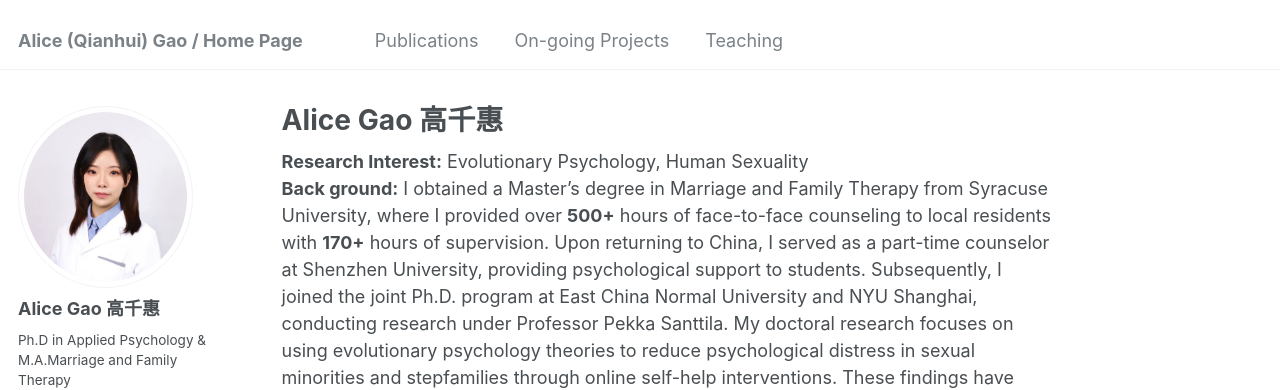
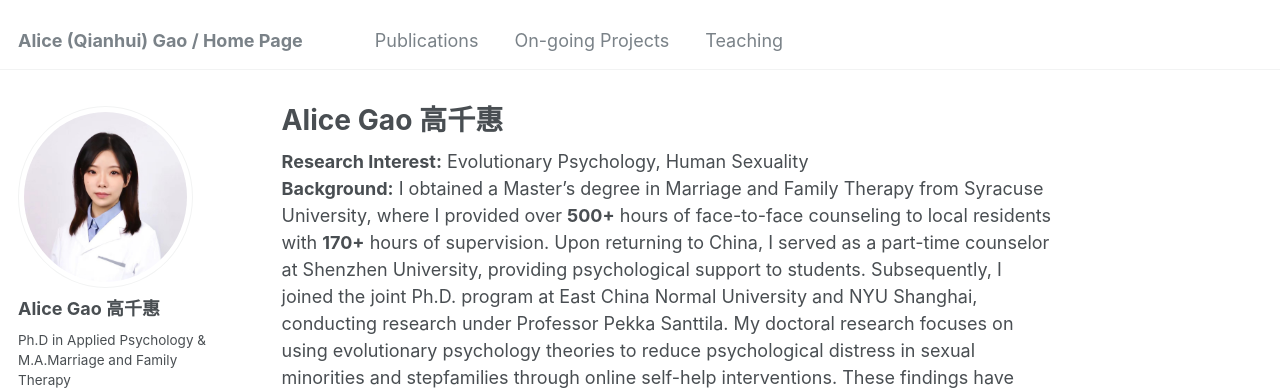
Before and after one commit to alicepsychology/alicepsychology.com, a Jekyll site: the page built from _pages/about.md, in a window 1280 px wide and 900 px high. Shown: the top 390 px of the window. Built offline with Jekyll 4.4.1, drawn with Linux system fonts in a browser that asks for light colours; some web fonts are replaced.

Commit message:
Update about.md

```diff
--- a/_pages/about.md
+++ b/_pages/about.md
@@ -8,7 +8,7 @@ redirect_from:
 ---
 
 **Research Interest:** Evolutionary Psychology, Human Sexuality<br />
-**Back ground:** I obtained a Master’s degree in Marriage and Family Therapy from Syracuse University, where I provided over **500+** hours of face-to-face counseling to local residents with **170+** hours of supervision. Upon returning to China, I served as a part-time counselor at Shenzhen University, providing psychological support to students. Subsequently, I joined the joint Ph.D. program at East China Normal University and NYU Shanghai, conducting research under Professor Pekka Santtila. My doctoral research focuses on using evolutionary psychology theories to reduce psychological distress in sexual minorities and stepfamilies through online self-help interventions. These findings have been published and presented at academic conferences.<br />
+**Background:** I obtained a Master’s degree in Marriage and Family Therapy from Syracuse University, where I provided over **500+** hours of face-to-face counseling to local residents with **170+** hours of supervision. Upon returning to China, I served as a part-time counselor at Shenzhen University, providing psychological support to students. Subsequently, I joined the joint Ph.D. program at East China Normal University and NYU Shanghai, conducting research under Professor Pekka Santtila. My doctoral research focuses on using evolutionary psychology theories to reduce psychological distress in sexual minorities and stepfamilies through online self-help interventions. These findings have been published and presented at academic conferences.<br />
 **Email:** alicegao1994@gmail.com <br />
 **Resume:** [Click to Download](../files/Resume - Qianhui Gao.pdf)
 
```
